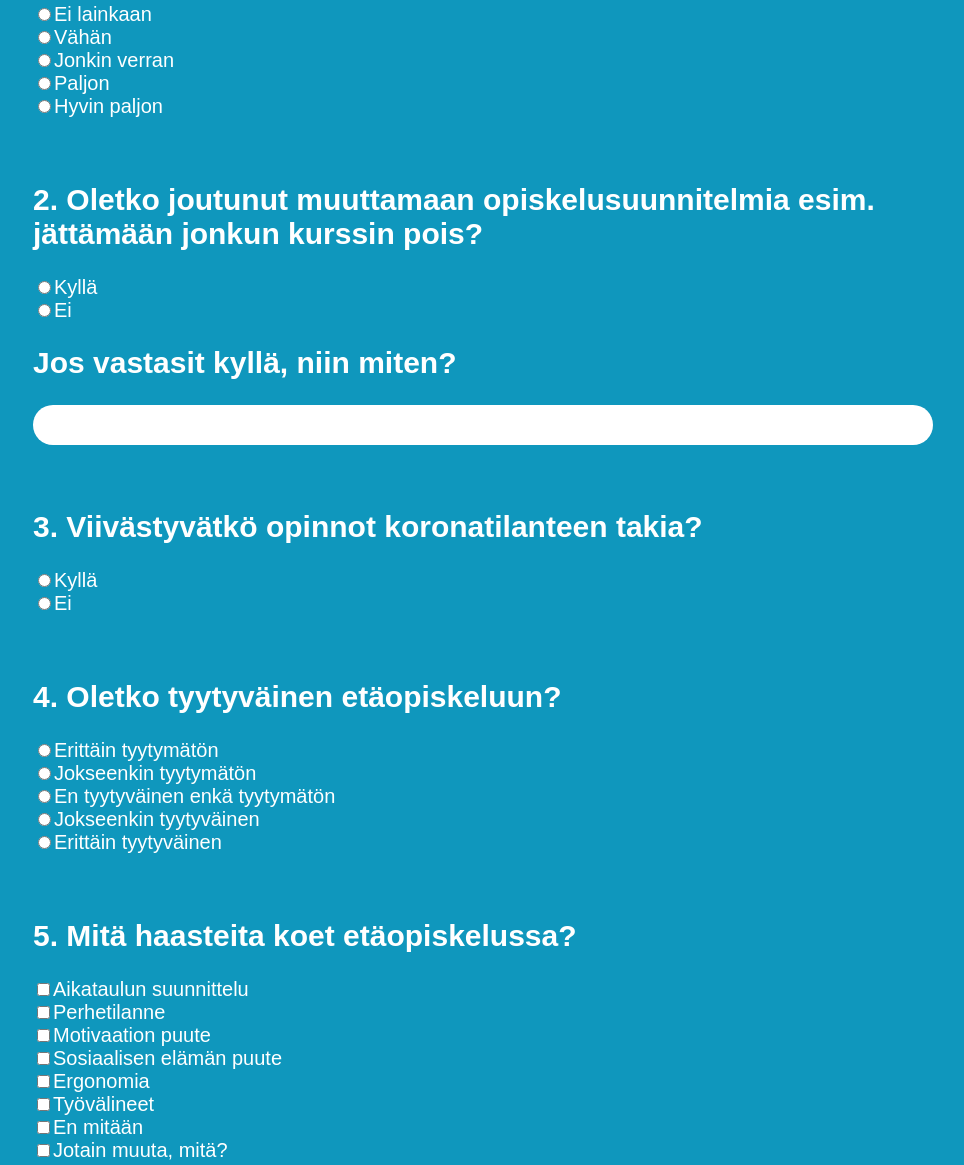
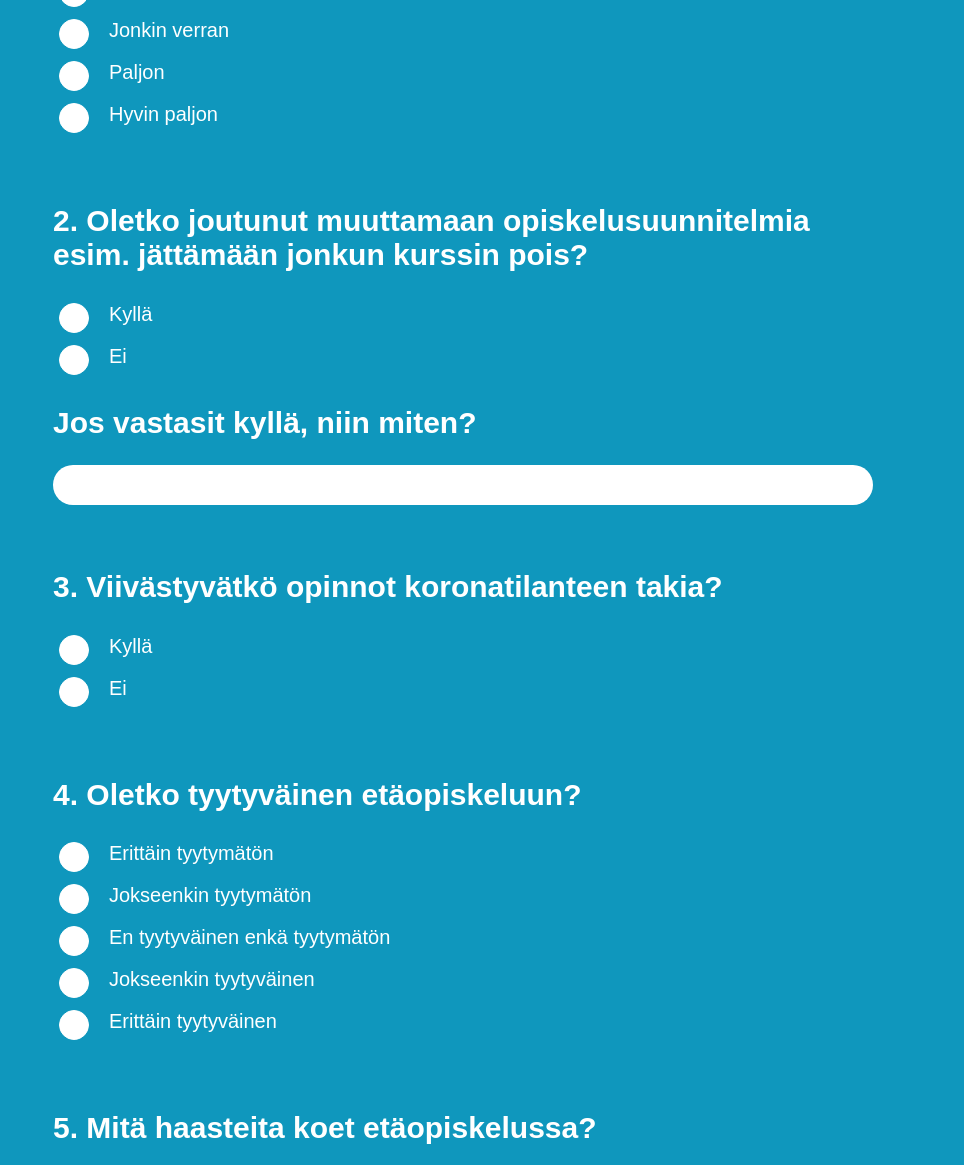
Before and after one commit to ekahod/Digiprojekti, a plain HTML site: page kysely.html in a window 1280 px wide. Shown: the part 494-1659 px from the top of the page, without its empty margins (177-1141 px from the left). Drawn offline with nearby package versions, Linux system fonts and the light colour scheme; a web font is replaced by a local one.

Commit message:
radio ja checkbox tyylit

```diff
--- a/kysely.html
+++ b/kysely.html
@@ -63,7 +63,7 @@
                   '"/>'
               );
               items.push(
-                '<label for="' + v.valueId + '">' + v.option + "</label> </div>"
+                '<label class="option-label" for="' + v.valueId + '">' + v.option + "</label> </div>"
               );
             });
 
--- a/styles.css
+++ b/styles.css
@@ -10,7 +10,7 @@ body {
     max-width: 860px;
     width: 100%;
     margin: 2rem auto;
-    padding: 2rem;
+   /* padding: 2rem;*/
 }
 h1 {
 font-size: 2.5rem;
@@ -18,25 +18,114 @@ font-size: 2.5rem;
 p {
     line-height: 1.5rem;
 }
+#lomake {
+    padding: 0 1rem 1rem 1rem;
+}
 .kysymykset {
     width: 100%;
 }
-input.text-input {
-    height: 40px;
-    border: 0;
-    padding: 0 1rem;
+
+.kysymys-wrapper {
     width: 100%;
-    border-radius: 999px;
-    font-family: 'Muli', sans-serif;
-    font-size: 1rem;
-    color: #09262e;
 }
+
 .kysymys-wrapper.multi-wrapper {
     padding-top: 2rem;
 }
 .kysymys-wrapper:last-child {
     padding-top: 2rem;
 }
+
+input.text-input {
+    height: 40px;
+    border: 0;
+    width: 100%;
+    border-radius: 999px;
+    font-family: 'Muli', sans-serif;
+    font-size: 1rem;
+    color: #09262e;
+    box-sizing: border-box;
+    padding: 0 1rem;
+}
+
+.items-wrapper {
+    padding: 0.3rem;
+}
+
+.option-label {
+    cursor: pointer;
+}
+
+/*radio button styles*/
+
+input[type="radio"] {
+    opacity: 0;
+    position: absolute;
+}
+input[type="radio"] + .option-label:before {
+    content: '';
+    background: #fff;
+    border-radius: 100%;
+    border: 1px solid #ffffff;
+    display: inline-block;
+    width: 1.4em;
+    height: 1.4em;
+    margin-right: 1em;
+    vertical-align: top;
+    cursor: pointer;
+    text-align: center;
+}
+input[type="radio"]:checked + .option-label:before {
+    background-color: #064f63;
+    box-shadow: inset 0 0 0 4px #fff;
+}
+input[type="radio"]:focus + .option-label:before {
+    outline: none;
+    border-color: #0f97bd;
+}
+input[type="radio"] + .option-label:empty:before {
+    margin-right: 0;
+}
+/*radio button styles end*/
+
+
+/*checkbox styles start*/
+
+input[type="checkbox"] {
+    opacity: 0;
+    position: absolute;
+}
+input[type="checkbox"] + .option-label:before {
+    font-family: 'Font Awesome 5 Free', sans-serif;
+    content: '';
+    font-size: 1em;
+    background: #fff;
+    border: 1px solid #ffffff;
+    display: inline-block;
+    width: 1rem;
+    height: 1rem;
+    margin-right: 1rem;
+  padding:0.2rem;
+    vertical-align: top;
+    cursor: pointer;
+    text-align: center;
+  font-weight: 600;
+}
+input[type="checkbox"]:checked + .option-label:before {
+    content: "\f00d";
+    color: #064f63;
+}
+input[type="checkbox"]:focus + .option-label:before {
+    outline: none;
+    border-color: #0f97bd;
+}
+input[type="checkbox"] + .option-label:empty:before {
+    margin-right: 0;
+}
+
+/*checkbox styles end*/
+
+
 .btn-wrapper {
     width: 100%;
     display: flex;
```
